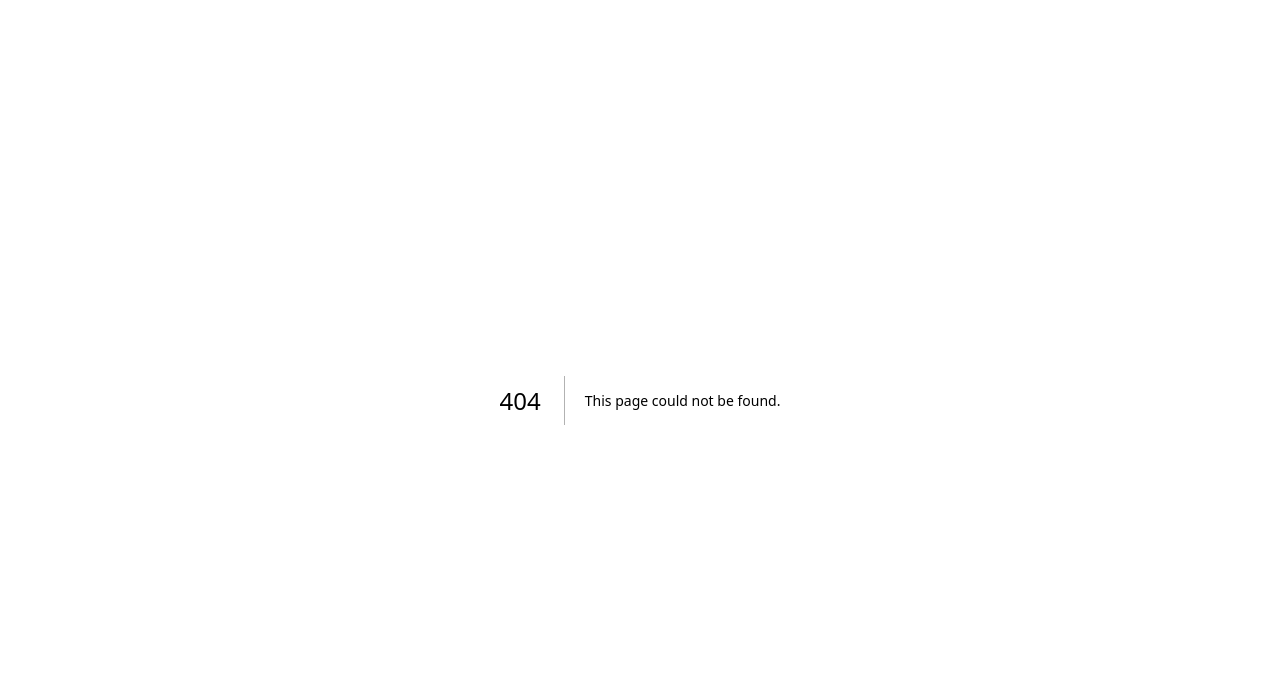
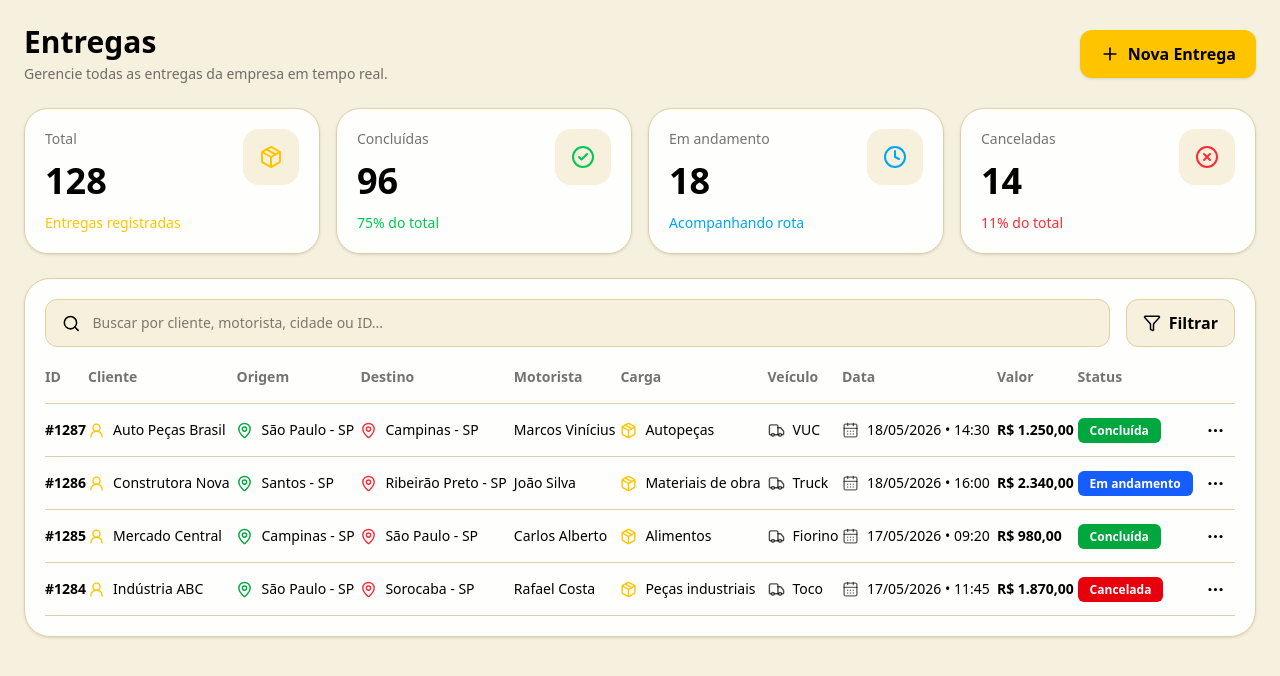
Before and after one commit to luannaaa/flatauto-cliente-painel, a Next.js app: page /empresa/entregas in a window 1280 px wide. Before the commit this address had no page. Shown: the top 676 px of the page. Built offline with nearby package versions, Linux system fonts and the light colour scheme.

Commit message:
feat: tela entregas empresa com icones

```diff
--- /dev/null
+++ b/app/empresa/analytics/page.tsx
@@ -0,0 +1,5 @@
+"use client"
+
+export default function AnalyticsPage() {
+  return <div>Analytics</div>
+}
--- /dev/null
+++ b/app/empresa/clientes/page.tsx
@@ -0,0 +1,5 @@
+"use client"
+
+export default function ClientesPage() {
+  return <div>Clientes</div>
+}
--- /dev/null
+++ b/app/empresa/configuracoes/page.tsx
@@ -0,0 +1,5 @@
+"use client"
+
+export default function ConfiguracoesPage() {
+  return <div>Configuracoes</div>
+}
--- /dev/null
+++ b/app/empresa/crm/page.tsx
@@ -0,0 +1,5 @@
+"use client"
+
+export default function CrmPage() {
+  return <div>Crm</div>
+}
--- /dev/null
+++ b/app/empresa/dashboard/page.tsx
@@ -0,0 +1,5 @@
+"use client"
+
+export default function DashboardPage() {
+  return <div>Dashboard</div>
+}
--- /dev/null
+++ b/app/empresa/entregas/page.tsx
@@ -0,0 +1,237 @@
+"use client"
+
+import {
+  Truck,
+  Search,
+  Plus,
+  CalendarDays,
+  MapPin,
+  UserRound,
+  Package,
+  CheckCircle2,
+  Clock,
+  XCircle,
+  Filter,
+  MoreHorizontal,
+} from "lucide-react"
+
+const entregas = [
+  {
+    id: "#1287",
+    cliente: "Auto Peças Brasil",
+    origem: "São Paulo - SP",
+    destino: "Campinas - SP",
+    motorista: "Marcos Vinícius",
+    carga: "Autopeças",
+    veiculo: "VUC",
+    valor: "R$ 1.250,00",
+    data: "18/05/2026",
+    horario: "14:30",
+    status: "Concluída",
+  },
+  {
+    id: "#1286",
+    cliente: "Construtora Nova",
+    origem: "Santos - SP",
+    destino: "Ribeirão Preto - SP",
+    motorista: "João Silva",
+    carga: "Materiais de obra",
+    veiculo: "Truck",
+    valor: "R$ 2.340,00",
+    data: "18/05/2026",
+    horario: "16:00",
+    status: "Em andamento",
+  },
+  {
+    id: "#1285",
+    cliente: "Mercado Central",
+    origem: "Campinas - SP",
+    destino: "São Paulo - SP",
+    motorista: "Carlos Alberto",
+    carga: "Alimentos",
+    veiculo: "Fiorino",
+    valor: "R$ 980,00",
+    data: "17/05/2026",
+    horario: "09:20",
+    status: "Concluída",
+  },
+  {
+    id: "#1284",
+    cliente: "Indústria ABC",
+    origem: "São Paulo - SP",
+    destino: "Sorocaba - SP",
+    motorista: "Rafael Costa",
+    carga: "Peças industriais",
+    veiculo: "Toco",
+    valor: "R$ 1.870,00",
+    data: "17/05/2026",
+    horario: "11:45",
+    status: "Cancelada",
+  },
+]
+
+export default function EntregasEmpresaPage() {
+  return (
+    <main className="min-h-screen bg-[#f6f0df] px-6 py-6 text-black">
+      <header className="mb-6 flex items-center justify-between">
+        <div>
+          <h1 className="text-3xl font-black">Entregas</h1>
+          <p className="mt-1 text-sm text-black/55">
+            Gerencie todas as entregas da empresa em tempo real.
+          </p>
+        </div>
+
+        <button className="flex h-12 items-center gap-2 rounded-xl bg-[#ffc400] px-5 font-black text-black shadow">
+          <Plus size={20} />
+          Nova Entrega
+        </button>
+      </header>
+
+      <section className="mb-6 grid grid-cols-4 gap-4">
+        <CardResumo titulo="Total" valor="128" detalhe="Entregas registradas" icon={<Package />} />
+        <CardResumo titulo="Concluídas" valor="96" detalhe="75% do total" icon={<CheckCircle2 />} verde />
+        <CardResumo titulo="Em andamento" valor="18" detalhe="Acompanhando rota" icon={<Clock />} azul />
+        <CardResumo titulo="Canceladas" valor="14" detalhe="11% do total" icon={<XCircle />} vermelho />
+      </section>
+
+      <section className="rounded-[26px] border border-[#dfd0a5] bg-white/90 p-5 shadow">
+        <div className="mb-5 flex items-center justify-between gap-4">
+          <div className="flex h-12 flex-1 items-center gap-3 rounded-xl border border-[#dfd0a5] bg-[#f7f0dc] px-4">
+            <Search size={19} />
+            <input
+              placeholder="Buscar por cliente, motorista, cidade ou ID..."
+              className="w-full bg-transparent text-sm outline-none"
+            />
+          </div>
+
+          <button className="flex h-12 items-center gap-2 rounded-xl border border-[#dfd0a5] bg-[#f7f0dc] px-4 font-bold">
+            <Filter size={18} />
+            Filtrar
+          </button>
+        </div>
+
+        <div className="overflow-x-auto">
+          <table className="w-full min-w-[1100px] text-left text-sm">
+            <thead>
+              <tr className="border-b border-[#dfd0a5] text-black/55">
+                <th className="pb-4">ID</th>
+                <th className="pb-4">Cliente</th>
+                <th className="pb-4">Origem</th>
+                <th className="pb-4">Destino</th>
+                <th className="pb-4">Motorista</th>
+                <th className="pb-4">Carga</th>
+                <th className="pb-4">Veículo</th>
+                <th className="pb-4">Data</th>
+                <th className="pb-4">Valor</th>
+                <th className="pb-4">Status</th>
+                <th className="pb-4"></th>
+              </tr>
+            </thead>
+
+            <tbody>
+              {entregas.map((entrega) => (
+                <tr key={entrega.id} className="border-b border-[#dfd0a5]">
+                  <td className="py-4 font-bold">{entrega.id}</td>
+
+                  <td>
+                    <div className="flex items-center gap-2">
+                      <UserRound size={17} className="text-[#ffc400]" />
+                      {entrega.cliente}
+                    </div>
+                  </td>
+
+                  <td>
+                    <div className="flex items-center gap-2">
+                      <MapPin size={17} className="text-green-600" />
+                      {entrega.origem}
+                    </div>
+                  </td>
+
+                  <td>
+                    <div className="flex items-center gap-2">
+                      <MapPin size={17} className="text-red-500" />
+                      {entrega.destino}
+                    </div>
+                  </td>
+
+                  <td>{entrega.motorista}</td>
+
+                  <td>
+                    <div className="flex items-center gap-2">
+                      <Package size={17} className="text-[#ffc400]" />
+                      {entrega.carga}
+                    </div>
+                  </td>
+
+                  <td>
+                    <div className="flex items-center gap-2">
+                      <Truck size={17} className="text-black/70" />
+                      {entrega.veiculo}
+                    </div>
+                  </td>
+
+                  <td>
+                    <div className="flex items-center gap-2">
+                      <CalendarDays size={17} className="text-black/60" />
+                      {entrega.data} • {entrega.horario}
+                    </div>
+                  </td>
+
+                  <td className="font-bold">{entrega.valor}</td>
+                  <td><Status nome={entrega.status} /></td>
+
+                  <td>
+                    <button className="rounded-lg p-2 hover:bg-black/5">
+                      <MoreHorizontal size={19} />
+                    </button>
+                  </td>
+                </tr>
+              ))}
+            </tbody>
+          </table>
+        </div>
+      </section>
+    </main>
+  )
+}
+
+function CardResumo({ titulo, valor, detalhe, icon, verde, azul, vermelho }: any) {
+  const cor = vermelho
+    ? "text-red-500"
+    : azul
+    ? "text-sky-500"
+    : verde
+    ? "text-green-500"
+    : "text-[#ffc400]"
+
+  return (
+    <div className="rounded-[24px] border border-[#dfd0a5] bg-white/90 p-5 shadow">
+      <div className="flex items-start justify-between">
+        <div>
+          <p className="text-sm text-black/55">{titulo}</p>
+          <h2 className="mt-3 text-4xl font-black">{valor}</h2>
+          <p className={`mt-3 text-sm ${cor}`}>{detalhe}</p>
+        </div>
+
+        <div className={`flex h-14 w-14 items-center justify-center rounded-2xl bg-[#f7f0dc] ${cor}`}>
+          {icon}
+        </div>
+      </div>
+    </div>
+  )
+}
+
+function Status({ nome }: { nome: string }) {
+  const classe =
+    nome === "Concluída"
+      ? "bg-green-600"
+      : nome === "Em andamento"
+      ? "bg-blue-600"
+      : "bg-red-600"
+
+  return (
+    <span className={`rounded-md px-3 py-1 text-xs font-bold text-white ${classe}`}>
+      {nome}
+    </span>
+  )
+}
--- /dev/null
+++ b/app/empresa/financeiro/page.tsx
@@ -0,0 +1,5 @@
+"use client"
+
+export default function FinanceiroPage() {
+  return <div>Financeiro</div>
+}
--- /dev/null
+++ b/app/empresa/mapa/page.tsx
@@ -0,0 +1,5 @@
+"use client"
+
+export default function MapaPage() {
+  return <div>Mapa</div>
+}
--- /dev/null
+++ b/app/empresa/motoristas/page.tsx
@@ -0,0 +1,5 @@
+"use client"
+
+export default function MotoristasPage() {
+  return <div>Motoristas</div>
+}
--- /dev/null
+++ b/app/empresa/relatorios/page.tsx
@@ -0,0 +1,5 @@
+"use client"
+
+export default function RelatoriosPage() {
+  return <div>Relatorios</div>
+}
--- /dev/null
+++ b/app/empresa/veiculos/page.tsx
@@ -0,0 +1,5 @@
+"use client"
+
+export default function VeiculosPage() {
+  return <div>Veiculos</div>
+}
```
